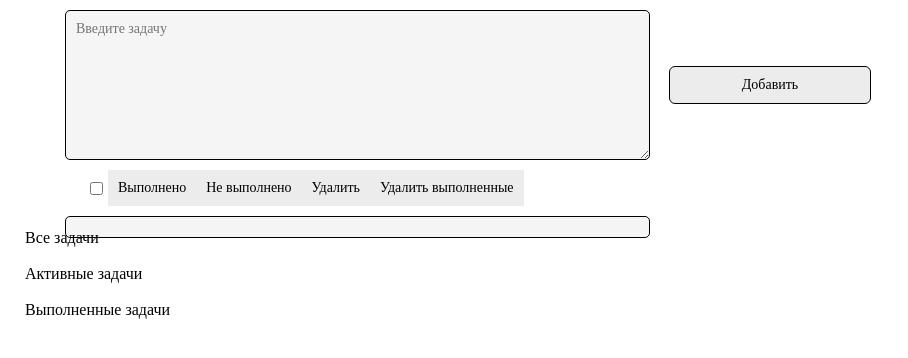
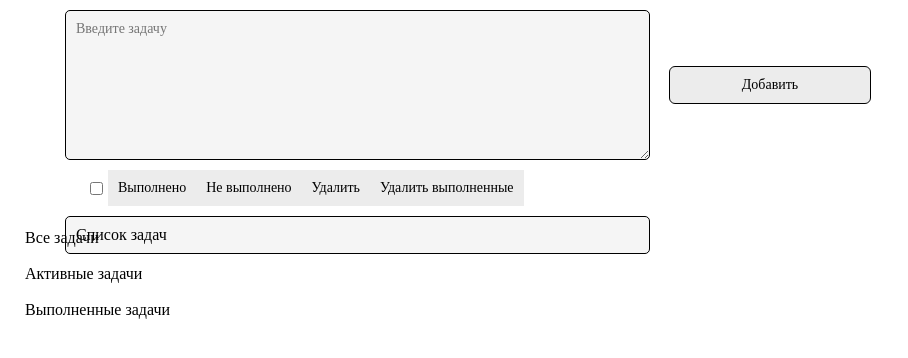
Before and after one commit to GoodHugh/JS_ToDo, a website: page #src/index.html in a window 1280 px wide. Shown: the whole page, without its empty margins (0-908 px from the left). Drawn offline with nearby package versions, Linux system fonts and the light colour scheme; files that its build step writes are made by us from their sources.

Commit message:
Добавлен заголовок блока

```diff
--- a/#src/index.html
+++ b/#src/index.html
@@ -40,7 +40,7 @@
 					<div class="info__count" id="complited-count"></div>
 				</div>
 			</div>
-			<div id="list_ToDo" class="page__list-todo"></div>
+			<div id="list_ToDo" class="page__list-todo"> Список задач</div>
 		</main>
 		@@include('_footer.html',{})
 	</div>
```
